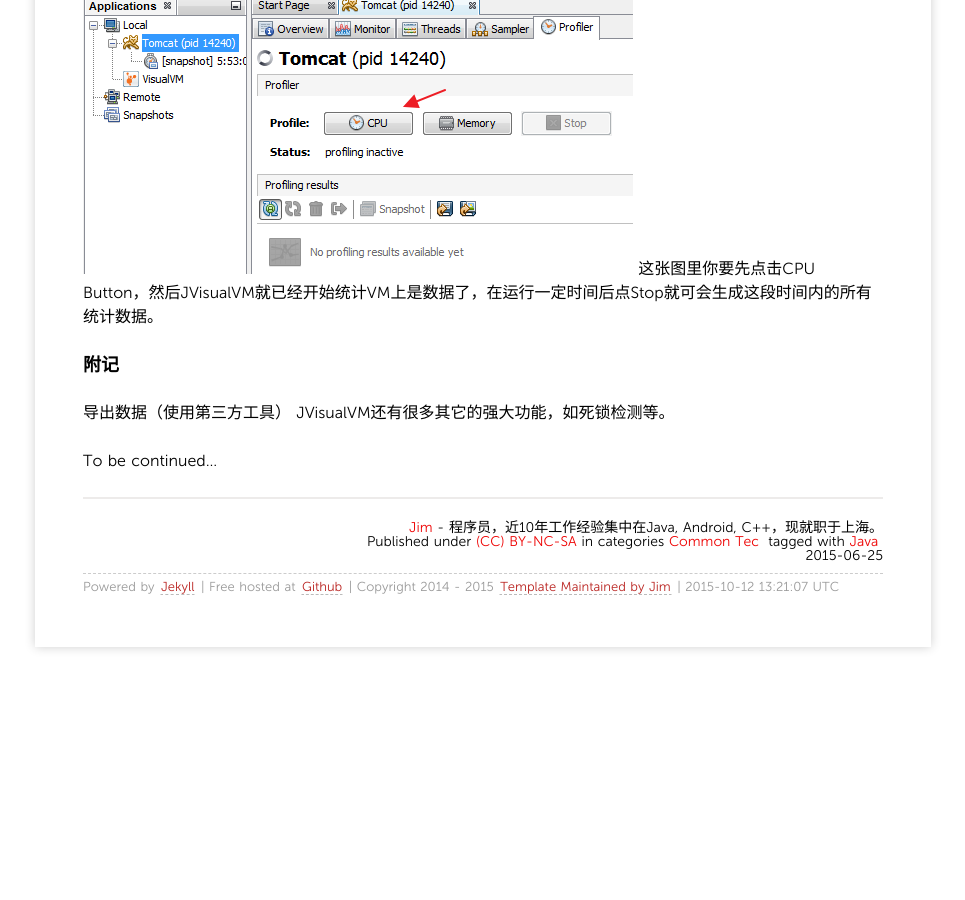
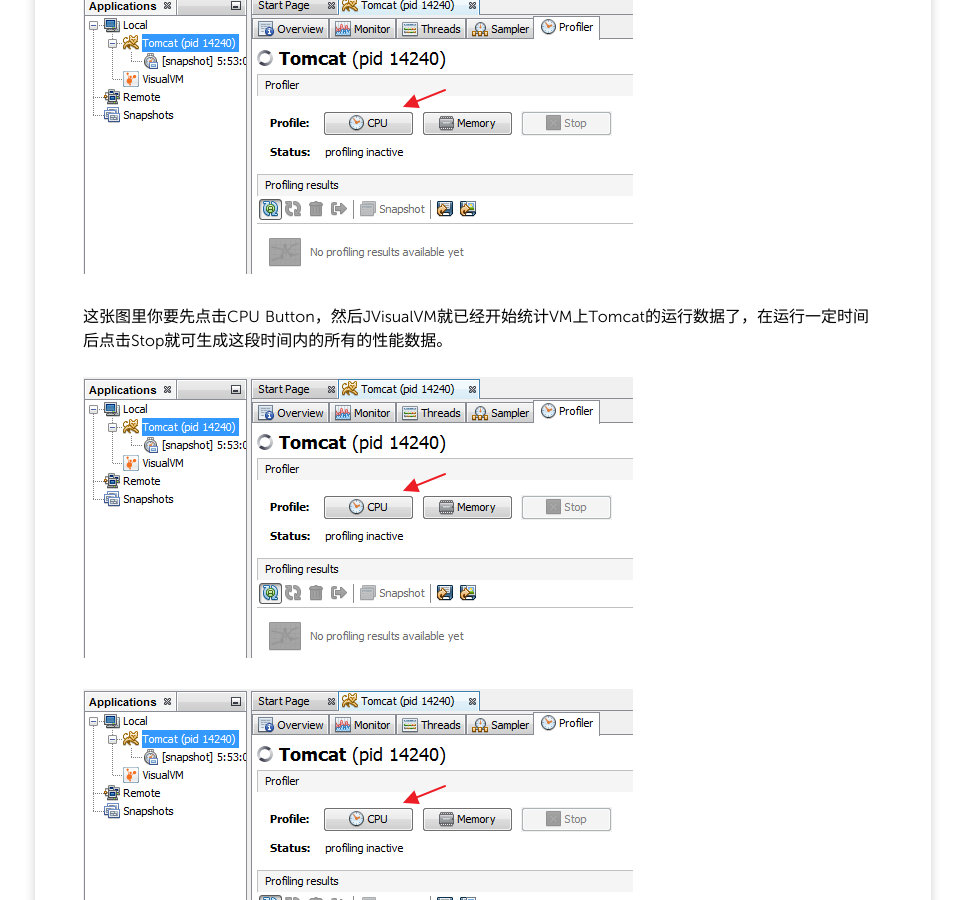
Before and after one commit to dashjim/dashjim.github.com, a Jekyll site: the page built from _posts/2015/2015-06-25-Extrame-Java-Optimization-by-Using-JVisualVM.md, in a window 1280 px wide and 900 px high, scrolled down 1231 px. Shown: the whole window, without its empty margins (157-1122 px from the left). Built offline with Jekyll 4.4.1, drawn with Linux system fonts in a browser that asks for light colours; nearby versions of some CDN libraries; Markdown is read by kramdown in place of the engine named in the settings; comment, search, counter and statistics services are not loaded; before the commit the page ends 1926 px from its top, so only the background shows below that.

Commit message:
Update 2015-06-25-Extrame-Java-Optimization-by-Using-JVisualVM.md

```diff
--- a/_posts/2015/2015-06-25-Extrame-Java-Optimization-by-Using-JVisualVM.md
+++ b/_posts/2015/2015-06-25-Extrame-Java-Optimization-by-Using-JVisualVM.md
@@ -29,7 +29,13 @@
 
 JVisualVM的基本用法是要先连接到JVM上，具体用法谷歌上有的是，笔者为了节省自己的宝贵时间就略过去了。好了，现在在谷歌老师的指导下，你的JvisulVM已经连到Tomcat的VM上了，然后你看到了下面的UI。
 ![](/media/pic2015/0625-0.png)
-这张图里你要先点击CPU Button，然后JVisualVM就已经开始统计VM上是数据了，在运行一定时间后点Stop就可会生成这段时间内的所有统计数据。
+
+这张图里你要先点击CPU Button，然后JVisualVM就已经开始统计VM上Tomcat的运行数据了，在运行一定时间后点击Stop就可生成这段时间内的所有的性能数据。
+
+![](/media/pic2015/0625-0.png)
+
+
+![](/media/pic2015/0625-0.png)
 
 
 ### 附记
```
